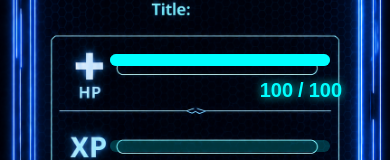
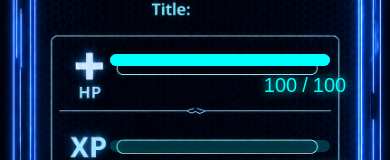
Before and after one commit to lukapavlovic369/life-rpg, a Next.js app: page / in a window 390 px wide. Shown: the part 285-445 px from the top of the page. Built offline with nearby package versions, Linux system fonts and the light colour scheme.

Commit message:
mobile layout fix

```diff
--- a/app/page.tsx
+++ b/app/page.tsx
@@ -271,6 +271,7 @@
 position: "relative"
       }}>
 {screen === "status" && (
+  <>
     <div style={{
       position: "absolute",
       top: 130,
@@ -283,10 +284,14 @@
       zIndex: 10
     }}>
       {level}
+    </div>
+
     <div style={{
       position: "absolute",
-  top: 230,
-  left: 80,
+      top: 355,
+      left: "50%",
+      transform: "translateX(-50%)",
+      marginLeft: "110px",
       color: "cyan",
       textShadow: "0 0 10px cyan",
       fontSize: "20px",
@@ -298,9 +303,8 @@
       <span>/</span>
       <span>{maxHp}</span>
     </div>
-  </div>
-)}
-        {/* XP HUD */}
+  </>
+)}        {/* XP HUD */}
 {screen === "status" && (
   <div style={{
     position: "absolute",
@@ -346,7 +350,7 @@
 {screen === "status" && (
   <div style={{
     position: "absolute",
-    top: 445,
+    top: 440,
 left: "50%",
 transform: "translateX(-50%)",
 marginLeft: "110px",
```
Lines whose indentation alone changed are shown as unchanged.
